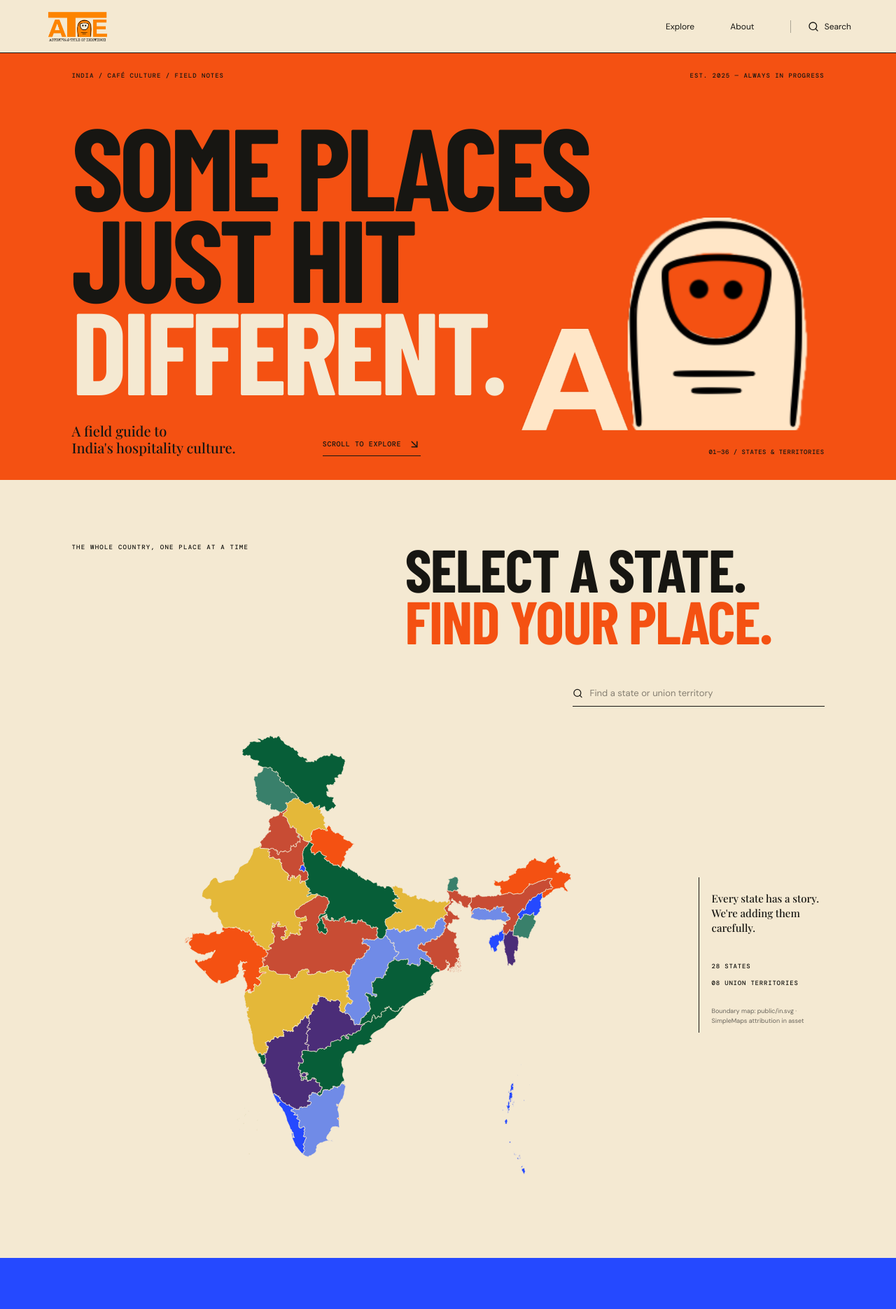
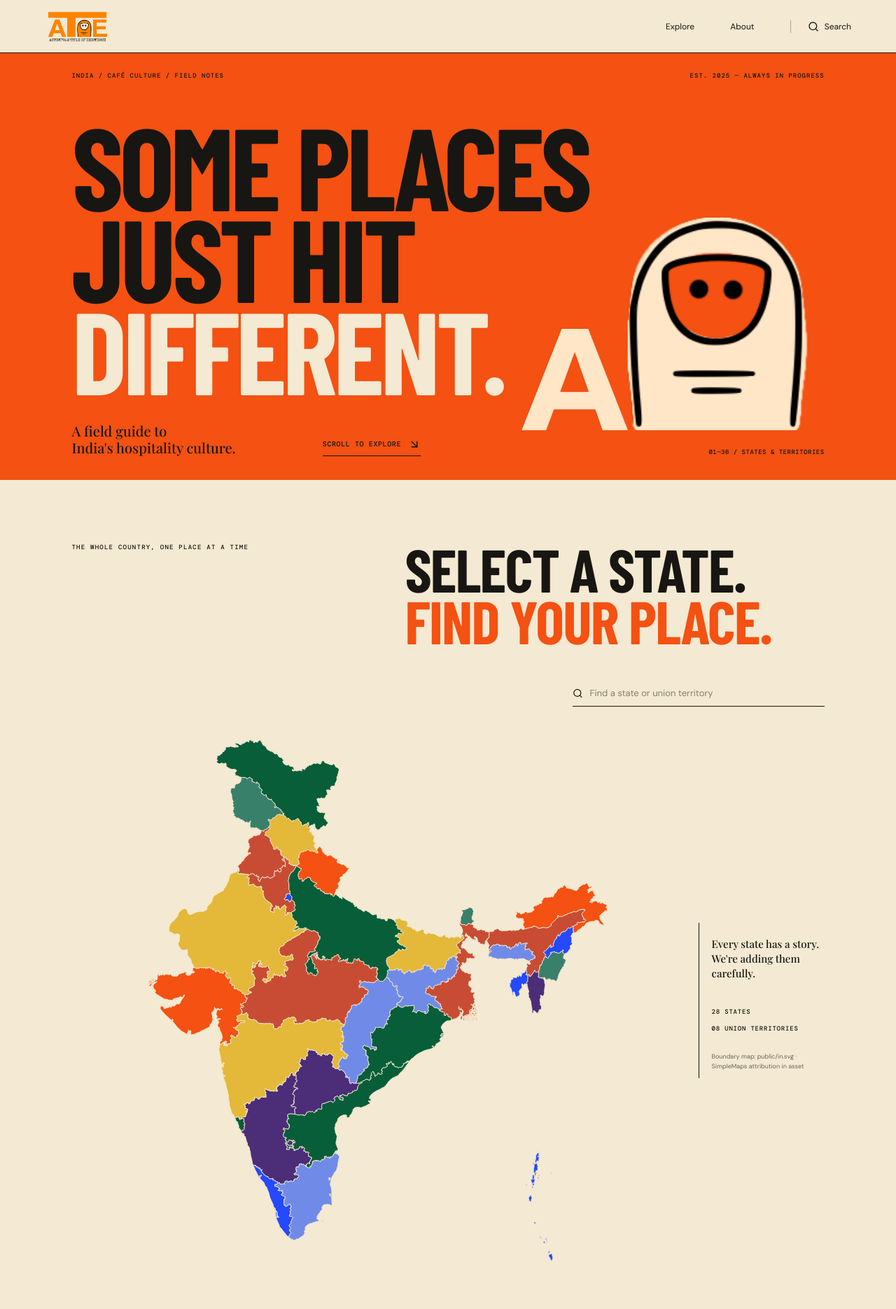
Before and after one commit to ameya-jarvis-07/AToE, a React (Vite) app: page / in a window 1280 px wide. Shown: the top 1871 px of the page at 70% size. Built offline with nearby package versions, Linux system fonts and the light colour scheme; a web font is replaced by a local one.

Commit message:
fix: adjust map canvas dimensions for improved display

```diff
--- a/src/style.css
+++ b/src/style.css
@@ -268,8 +268,8 @@ select:focus-visible,
   justify-content: center;
 }
 .map-canvas svg {
-  width: min(100%, 720px);
-  height: 690px;
+  width: min(100%, 820px);
+  height: 820px;
   overflow: visible;
 }
 .map-region {
```
